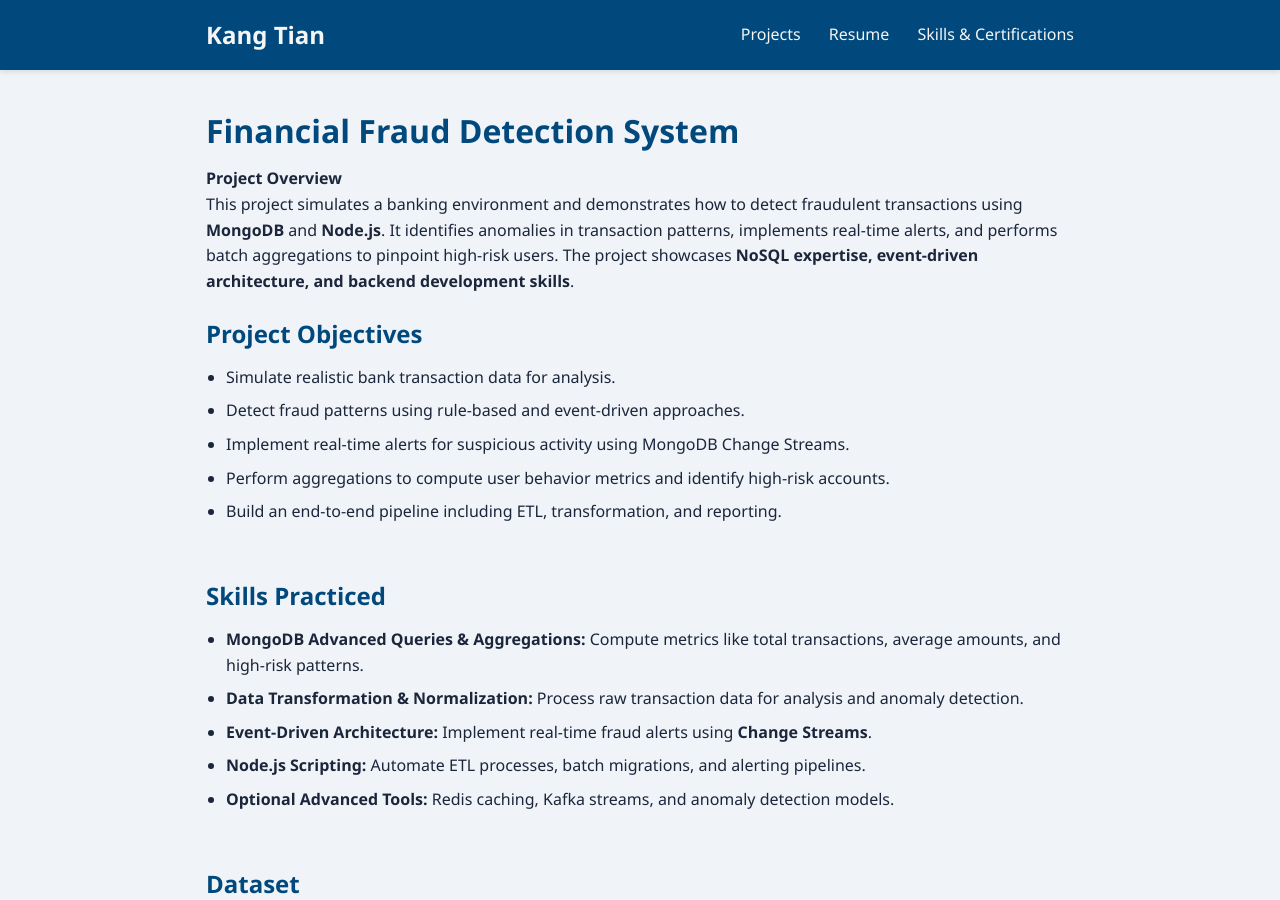
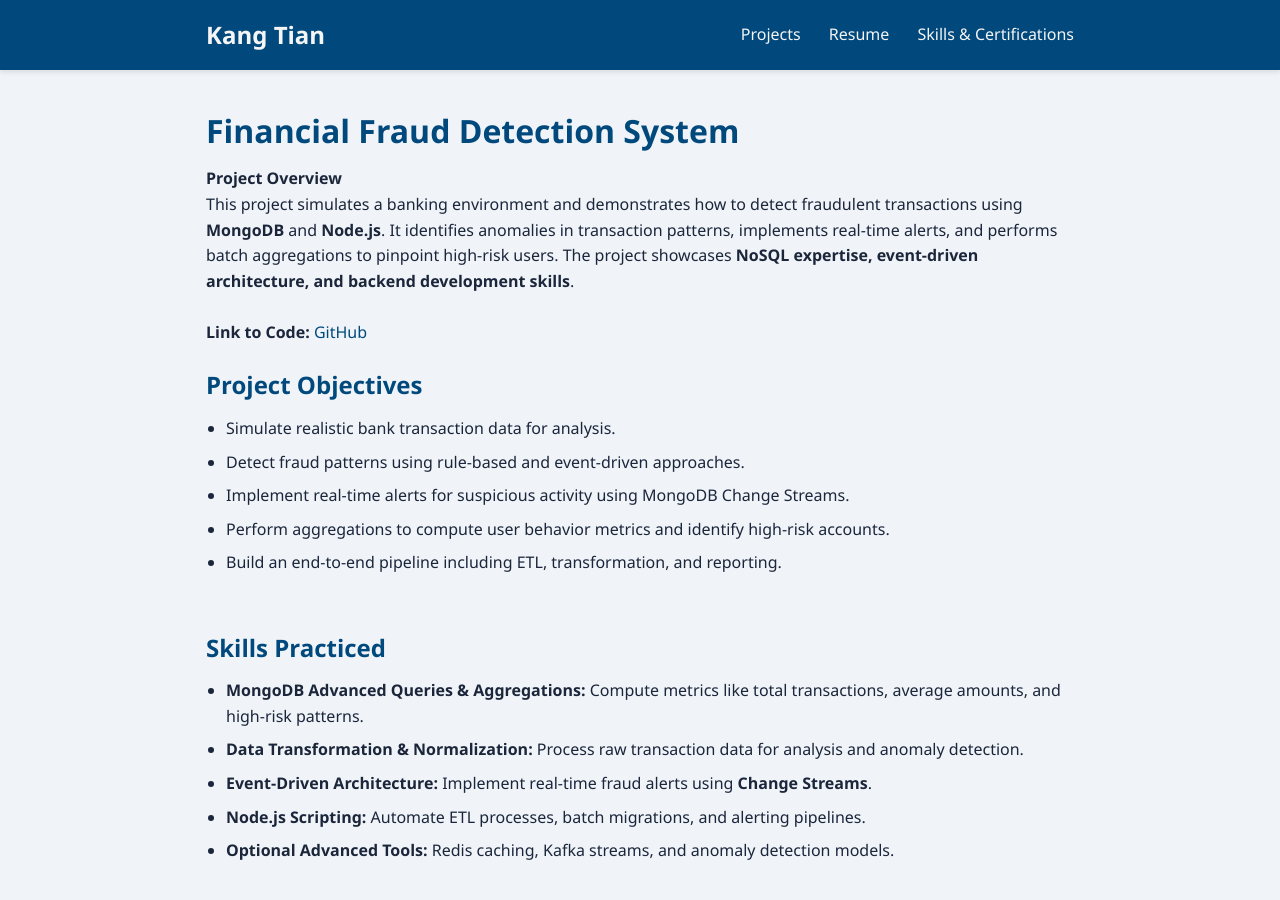
Before and after one commit to kang-tian/kang-tian.github.io, a Jekyll site: the page built from projects/NoSQL-MongoDB-Fraud-Detection-System/index.md, in a window 1280 px wide and 900 px high. Built offline with Jekyll 4.4.1, drawn with Linux system fonts in a browser that asks for light colours; our own code applies the rules of GitHub Pages for plain Markdown files.

Commit message:
Update index.md

```diff
--- a/projects/NoSQL-MongoDB-Fraud-Detection-System/index.md
+++ b/projects/NoSQL-MongoDB-Fraud-Detection-System/index.md
@@ -4,7 +4,8 @@
 **Project Overview**
 This project simulates a banking environment and demonstrates how to detect fraudulent transactions using **MongoDB** and **Node.js**. It identifies anomalies in transaction patterns, implements real-time alerts, and performs batch aggregations to pinpoint high-risk users. The project showcases **NoSQL expertise, event-driven architecture, and backend development skills**.
 <p> &nbsp;</p>
-
+**Link to Code:** [GitHub](https://github.com/kang-tian/NoSQL-MongoDB-Financial-Fraud-Detection-System)
+<p> &nbsp;</p>
 
 ## **Project Objectives**
 - Simulate realistic bank transaction data for analysis.
```
